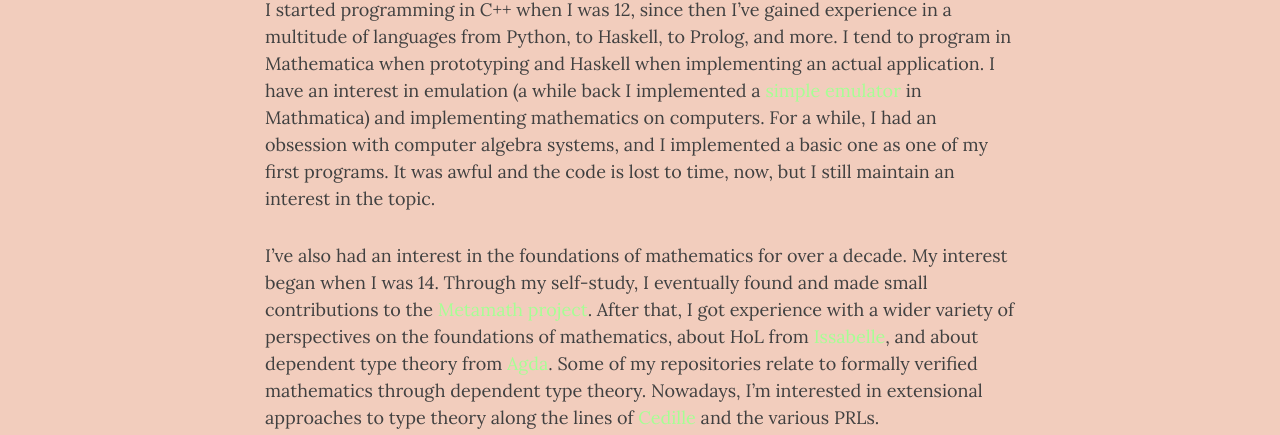
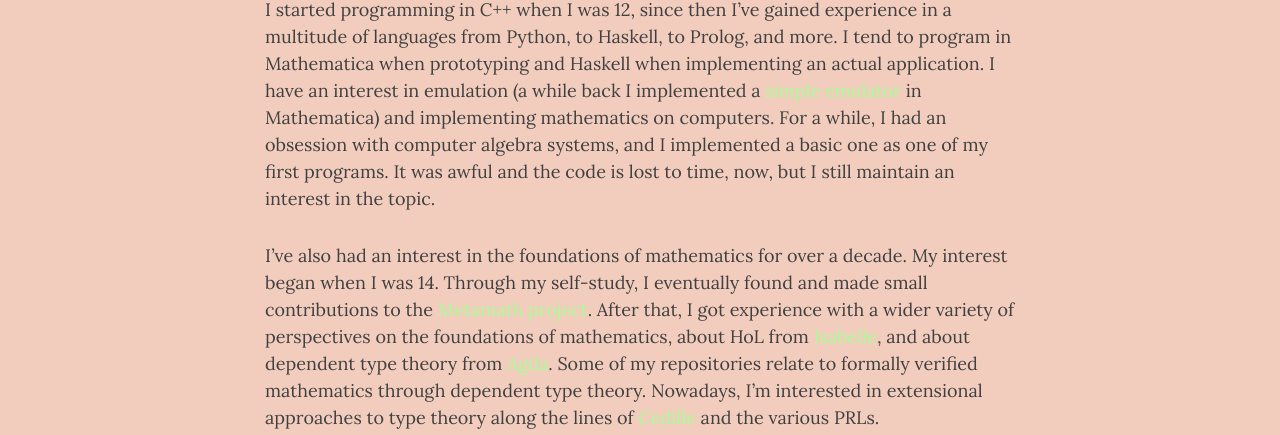
Before and after one commit to AHartNtkn/AHartNtkn.github.io, a Jekyll site: the page built from aboutme.md, in a window 1280 px wide and 900 px high. Shown: the part 394-829 px from the top of the window. Built offline with Jekyll 4.4.1, drawn with Linux system fonts in a browser that asks for light colours; nearby versions of some CDN libraries.

Commit message:
Some typos

```diff
--- a/aboutme.md
+++ b/aboutme.md
@@ -8,9 +8,9 @@
 
 ## History
 
-I started programming in C++ when I was 12, since then I've gained experience in a multitude of languages from Python, to Haskell, to Prolog, and more. I tend to program in Mathematica when prototyping and Haskell when implementing an actual application. I have an interest in emulation (a while back I implemented a [simple emulator](https://community.wolfram.com/groups/-/m/t/138003?p_p_auth=UdH7DgrD) in Mathmatica) and implementing mathematics on computers. For a while, I had an obsession with computer algebra systems, and I implemented a basic one as one of my first programs. It was awful and the code is lost to time, now, but I still maintain an interest in the topic.
+I started programming in C++ when I was 12, since then I've gained experience in a multitude of languages from Python, to Haskell, to Prolog, and more. I tend to program in Mathematica when prototyping and Haskell when implementing an actual application. I have an interest in emulation (a while back I implemented a [simple emulator](https://community.wolfram.com/groups/-/m/t/138003?p_p_auth=UdH7DgrD) in Mathematica) and implementing mathematics on computers. For a while, I had an obsession with computer algebra systems, and I implemented a basic one as one of my first programs. It was awful and the code is lost to time, now, but I still maintain an interest in the topic.
 
-I've also had an interest in the foundations of mathematics for over a decade. My interest began when I was 14. Through my self-study, I eventually found and made small contributions to the [Metamath project](http://us.metamath.org/). After that, I got experience with a wider variety of perspectives on the foundations of mathematics, about HoL from [Issabelle](https://isabelle.in.tum.de/), and about dependent type theory from [Agda](https://wiki.portal.chalmers.se/agda/pmwiki.php). Some of my repositories relate to formally verified mathematics through dependent type theory. Nowadays, I'm interested in extensional approaches to type theory along the lines of [Cedille](https://cedille.github.io/) and the various PRLs.
+I've also had an interest in the foundations of mathematics for over a decade. My interest began when I was 14. Through my self-study, I eventually found and made small contributions to the [Metamath project](http://us.metamath.org/). After that, I got experience with a wider variety of perspectives on the foundations of mathematics, about HoL from [Isabelle](https://isabelle.in.tum.de/), and about dependent type theory from [Agda](https://wiki.portal.chalmers.se/agda/pmwiki.php). Some of my repositories relate to formally verified mathematics through dependent type theory. Nowadays, I'm interested in extensional approaches to type theory along the lines of [Cedille](https://cedille.github.io/) and the various PRLs.
 
 From that experience, I make a hobby out of creating programming languages with sophisticated type-systems, some of which are capable of acting as foundations for mathematics. The handful that I've finished are posted to GitHub, but I'm constantly working on some new idea. The green icon on top of my blog comes from a graphical programming language that unfortunately never came to fruition. It denotes the type
 
```
